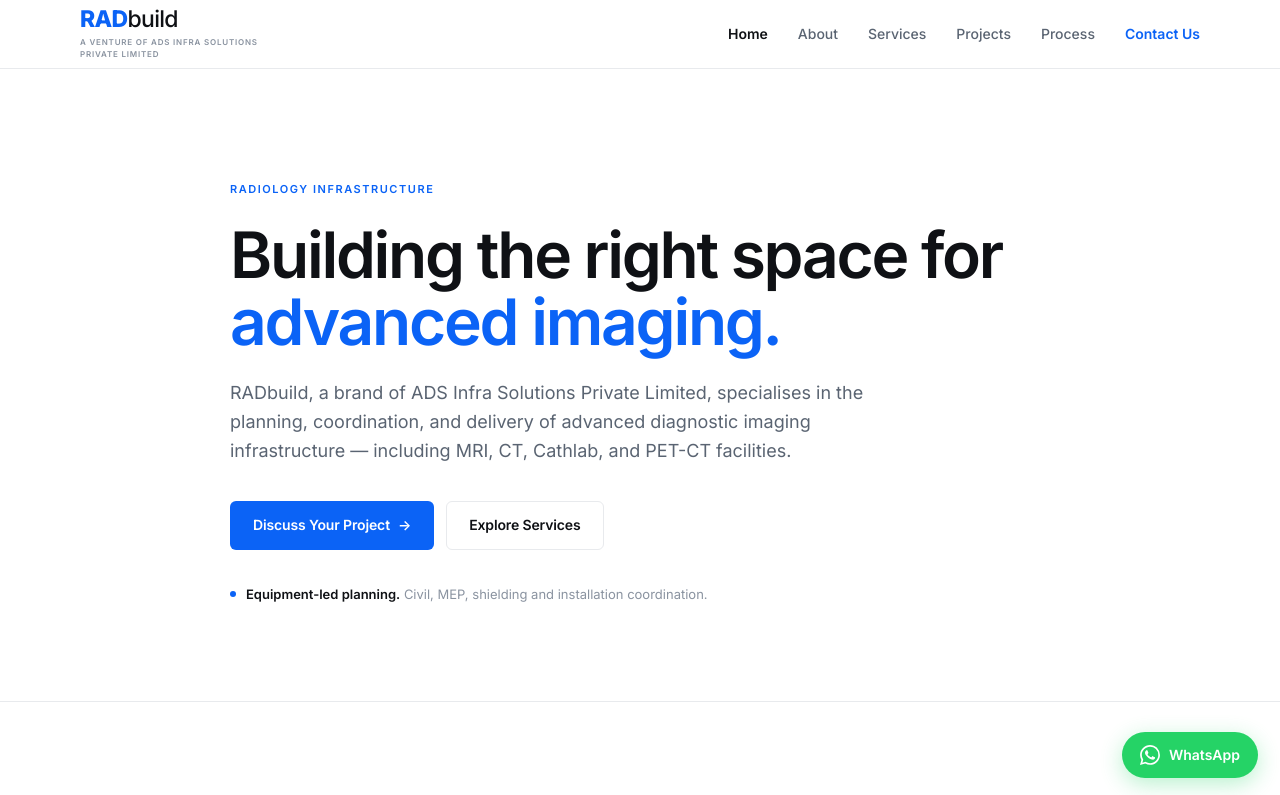
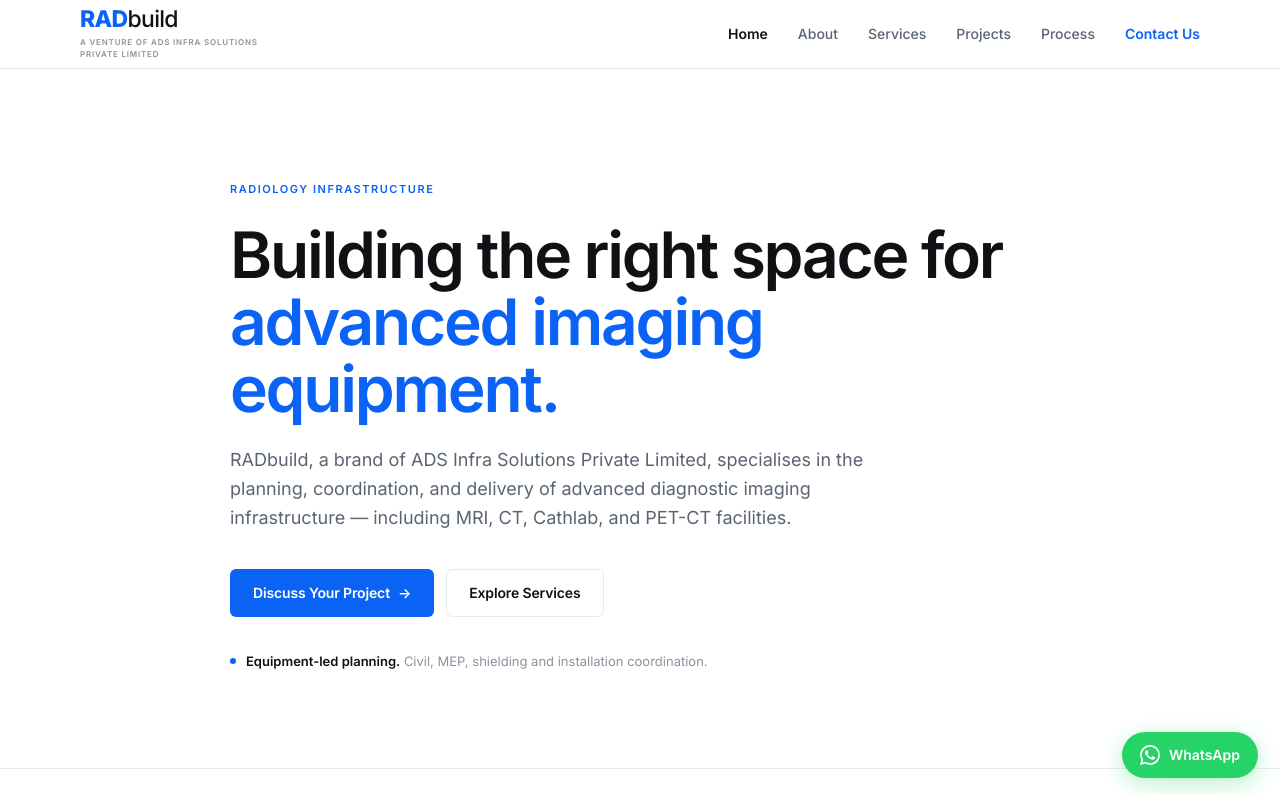
Before and after one commit to radbuildindia/RADbuild-Project, a plain HTML site: page index.html in a window 1280 px wide. Shown: the top 795 px of the page. Drawn offline with Linux system fonts and the light colour scheme.

Commit message:
Homepage H1: 'advanced imaging' -> 'advanced imaging equipment'
Co-Authored-By: Claude Opus 5 (1M context) <noreply@anthropic.com>

```diff
--- a/index.html
+++ b/index.html
@@ -26,7 +26,7 @@
 <main>
 <section class="hero"><div class="container hero-grid"><div>
   <div class="eyebrow">Radiology Infrastructure</div>
-  <h1>Building the right space for <span>advanced imaging.</span></h1>
+  <h1>Building the right space for <span>advanced imaging equipment.</span></h1>
   <p class="hero-text">RADbuild, a brand of ADS Infra Solutions Private Limited, specialises in the planning, coordination, and delivery of advanced diagnostic imaging infrastructure — including MRI, CT, Cathlab, and PET-CT facilities.</p>
   <div class="hero-actions"><a class="btn btn-primary" href="contact.html">Discuss Your Project <span>→</span></a><a class="btn btn-secondary" href="services.html">Explore Services</a></div>
   <div class="hero-note"><span class="dot"></span><span><strong>Equipment-led planning.</strong> Civil, MEP, shielding and installation coordination.</span></div>
```
